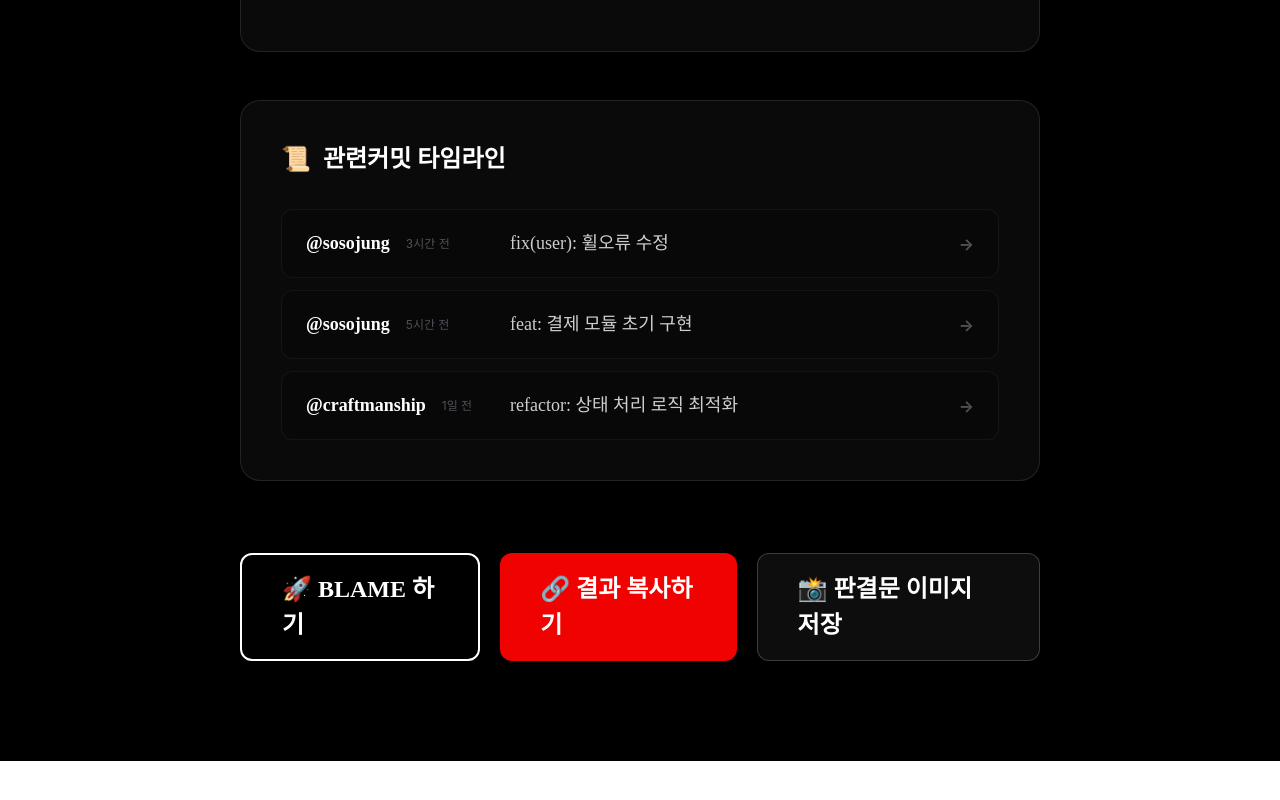
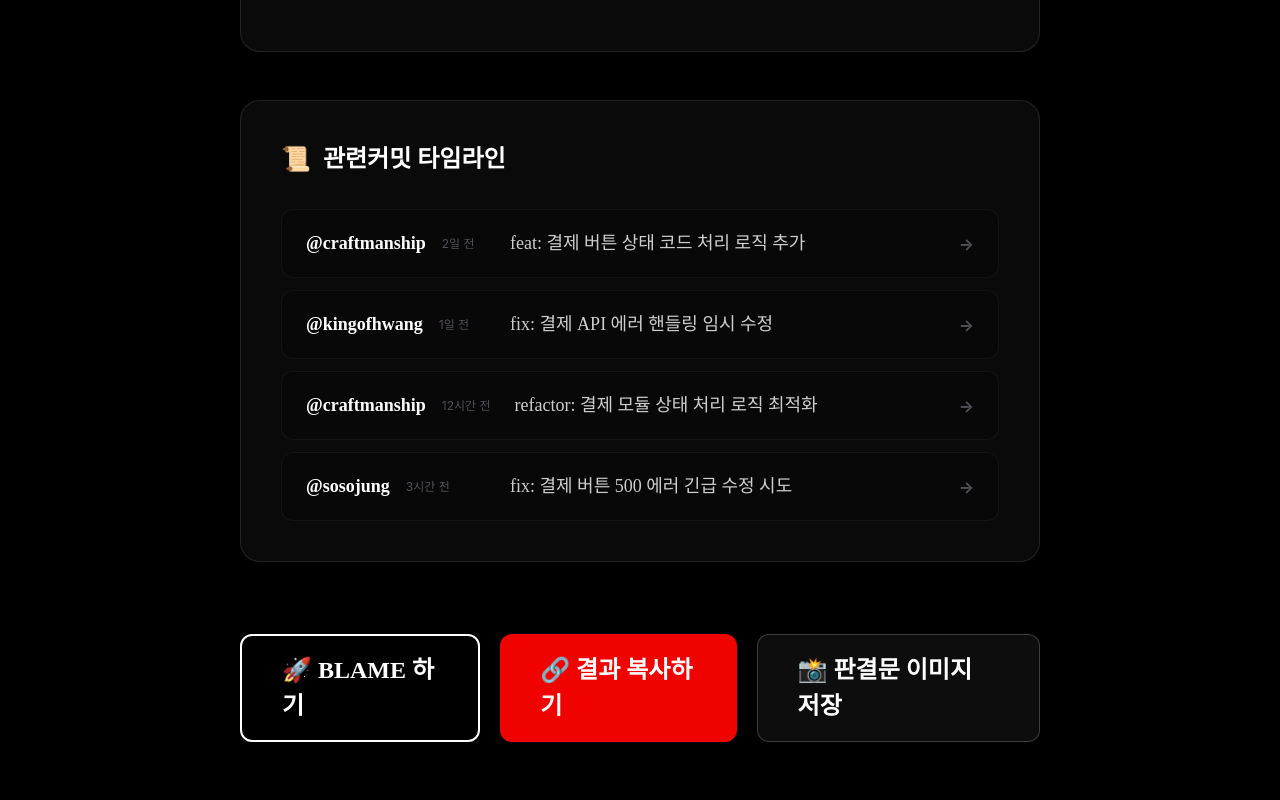
Before and after one commit to LEGACY-DEVCOOP/gitBlame, a Next.js app: page /court/summary in a window 1280 px wide. Shown: the part 1877-2677 px from the top of the page. Before the commit the page ends 2638 px from the top, so only its background shows below. Built offline with nearby package versions, Linux system fonts and the light colour scheme; a web font is replaced by a local one.

Commit message:
chore: 목데이터 맥락에 맞게 수정

```diff
--- a/src/app/(app)/court/summary/page.tsx
+++ b/src/app/(app)/court/summary/page.tsx
@@ -42,19 +42,24 @@ const MOCK_DATA = {
   ],
   commits: [
     {
-      author: 'sosojung',
-      message: 'fix(user): 휠오류 수정',
-      timestamp: '3시간 전',
+      author: 'craftmanship',
+      message: 'feat: 결제 버튼 상태 코드 처리 로직 추가',
+      timestamp: '2일 전',
+    },
+    {
+      author: 'kingofhwang',
+      message: 'fix: 결제 API 에러 핸들링 임시 수정',
+      timestamp: '1일 전',
+    },
+    {
+      author: 'craftmanship',
+      message: 'refactor: 결제 모듈 상태 처리 로직 최적화',
+      timestamp: '12시간 전',
     },
     {
       author: 'sosojung',
-      message: 'feat: 결제 모듈 초기 구현',
-      timestamp: '5시간 전',
-    },
-    {
-      author: 'craftmanship',
-      message: 'refactor: 상태 처리 로직 최적화',
-      timestamp: '1일 전',
+      message: 'fix: 결제 버튼 500 에러 긴급 수정 시도',
+      timestamp: '3시간 전',
     },
   ],
 };
```
